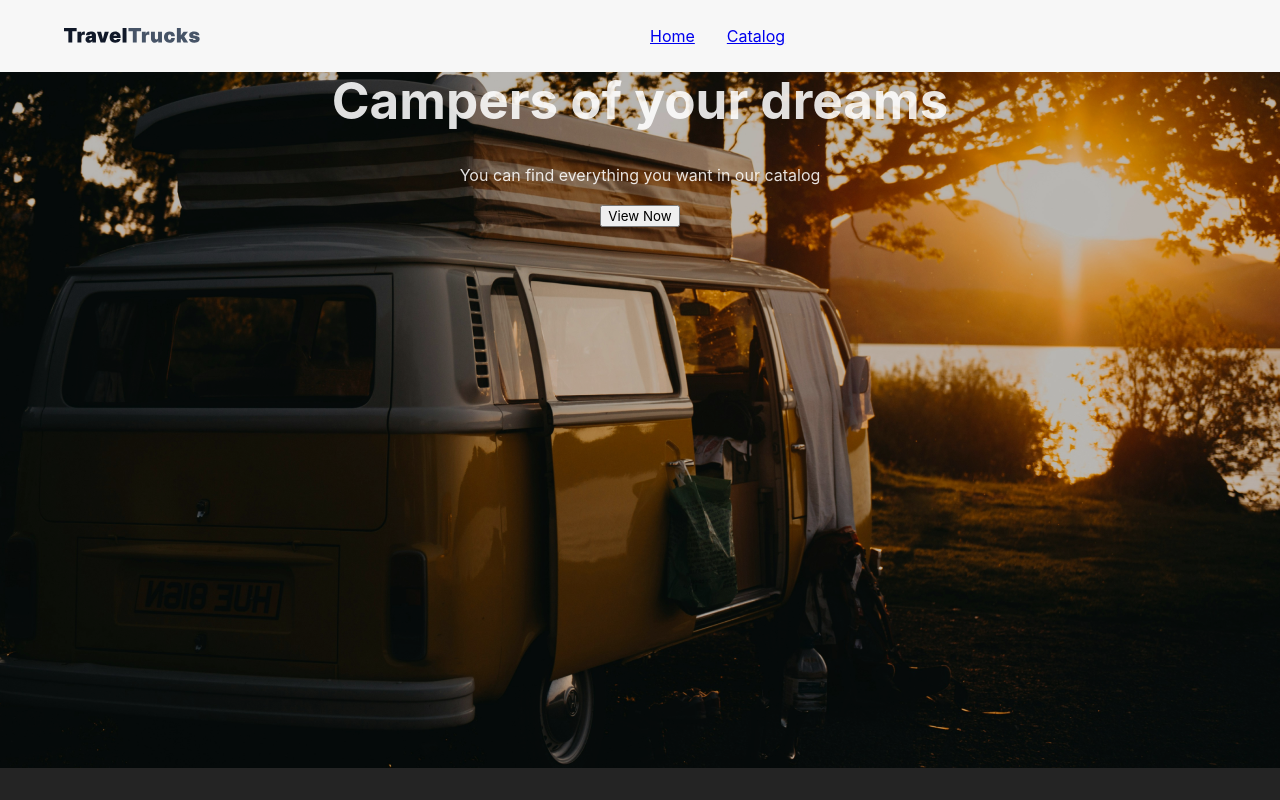
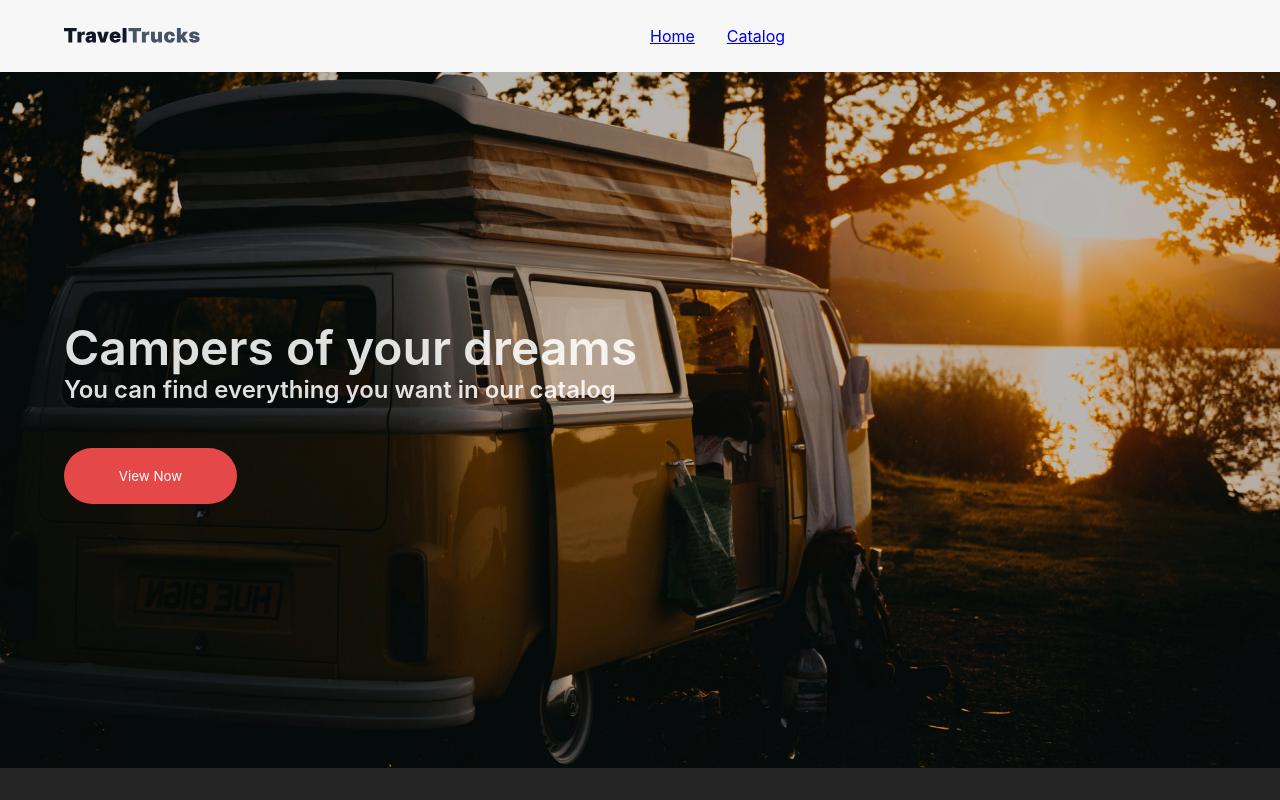
Before and after one commit to Yevheniia-narizhna/traveltr-test-y, a React (Vite) app: page / in a window 1280 px wide. Built offline with nearby package versions, Linux system fonts and the light colour scheme.

Commit message:
welcomeCss

```diff
--- a/src/App.jsx
+++ b/src/App.jsx
@@ -2,10 +2,12 @@ import { Route, Routes } from "react-router-dom";
 import "./App.css";
 import HomePage from "./pages/HomePage/HomePage";
 import CatalogPage from "./pages/CatalogPage/CatalogPage";
+import Header from "./components/Header/Header";
 
 function App() {
   return (
     <>
+      <Header />
       <Routes>
         <Route path="/" element={<HomePage />} />
         <Route path="/campers" element={<CatalogPage />} />
--- a/src/components/Welcome/Welcome.jsx
+++ b/src/components/Welcome/Welcome.jsx
@@ -1,10 +1,24 @@
+import { useNavigate } from "react-router-dom";
 import s from "./Welcome.module.css";
+
 const Welcome = () => {
+  const navCatalog = useNavigate();
+
+  const toCatalog = () => {
+    navCatalog("/campers");
+  };
+
   return (
     <div className={s.welcomeCont}>
-      <h1>Campers of your dreams</h1>
-      <p>You can find everything you want in our catalog</p>
-      <button>View Now</button>
+      <div className={s.contText}>
+        <h1 className={s.title}>Campers of your dreams</h1>
+        <p className={s.textWelcome}>
+          You can find everything you want in our catalog
+        </p>
+        <button className={s.btnCatalog} onClick={toCatalog}>
+          View Now
+        </button>
+      </div>
     </div>
   );
 };
--- a/src/components/Welcome/Welcome.module.css
+++ b/src/components/Welcome/Welcome.module.css
@@ -7,7 +7,29 @@
   background-position: center;
   margin-top: 72px;
 }
-
+.contText {
+  display: flex;
+  flex-direction: column;
+  text-align: start;
+  padding-left: 64px;
+  padding-top: 260px;
+}
+.title {
+  padding-bottom: 8px;
+}
+.textWelcome {
+  padding-bottom: 40px;
+  font-size: 24px;
+  font-weight: 600;
+}
+.btnCatalog {
+  width: 173px;
+  height: 56px;
+  border-radius: 30px;
+  background-color: #e44848;
+  color: #ffffff;
+  border: none;
+}
 /* @media screen and (min-width: 1440px) {
   .welcomeCont {
     height: 100vh;
--- a/src/index.css
+++ b/src/index.css
@@ -22,8 +22,15 @@ body {
 }
 
 h1 {
-  font-size: 3.2em;
-  line-height: 1.1;
+  font-size: 48px;
+  line-height: 32px;
+  font-weight: 600;
+}
+h1,
+h2,
+h3,
+p {
+  margin: 0;
 }
 
 button {
--- a/src/pages/HomePage/HomePage.jsx
+++ b/src/pages/HomePage/HomePage.jsx
@@ -1,11 +1,11 @@
-import Header from "../../components/Header/Header";
+// import Header from "../../components/Header/Header";
 import Welcome from "../../components/Welcome/Welcome";
 import s from "./HomePage.module.css";
 
 const HomePage = () => {
   return (
     <div className={s.homeCont}>
-      <Header />
+      {/* <Header /> */}
       <Welcome />
     </div>
   );
```
